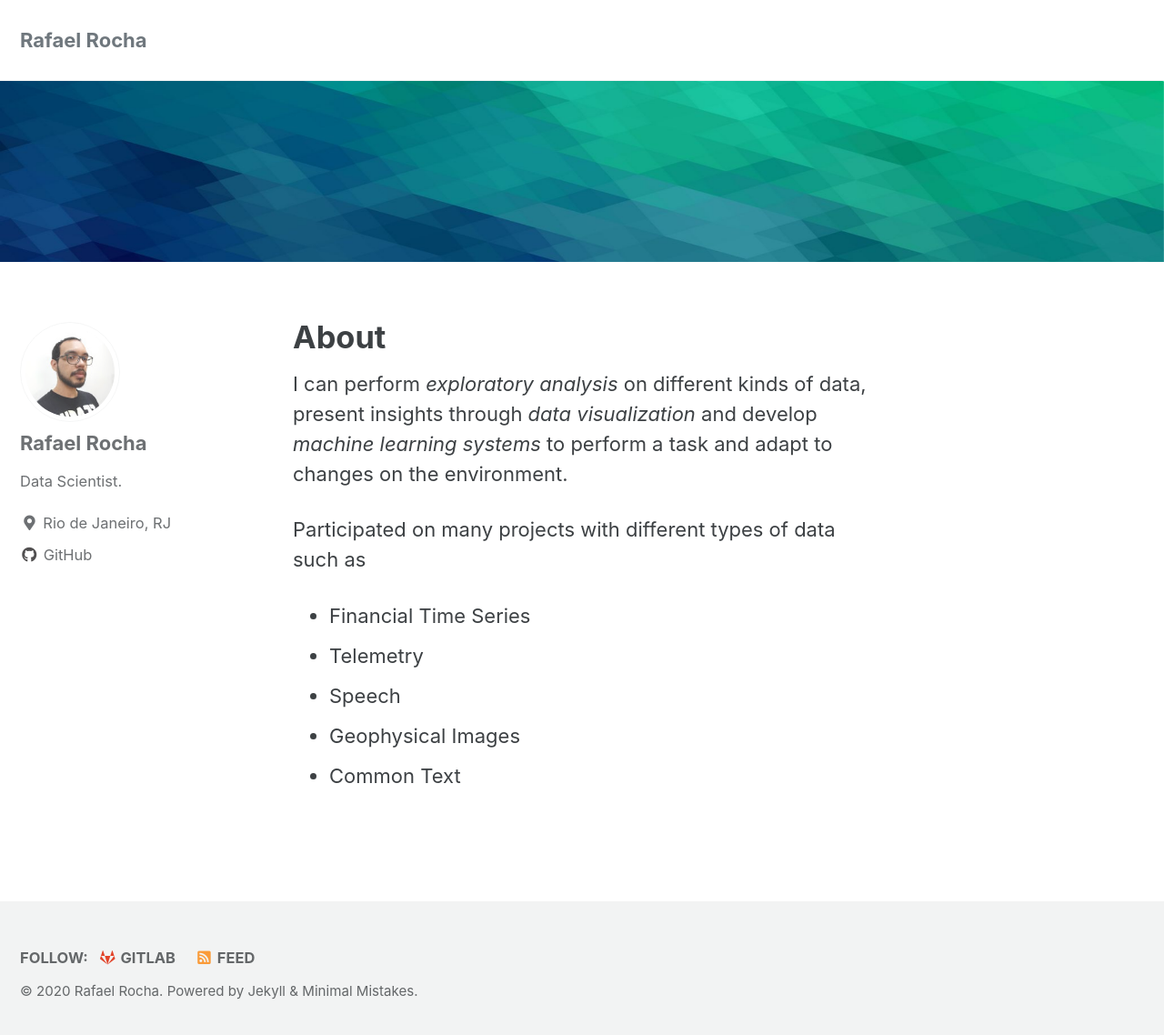
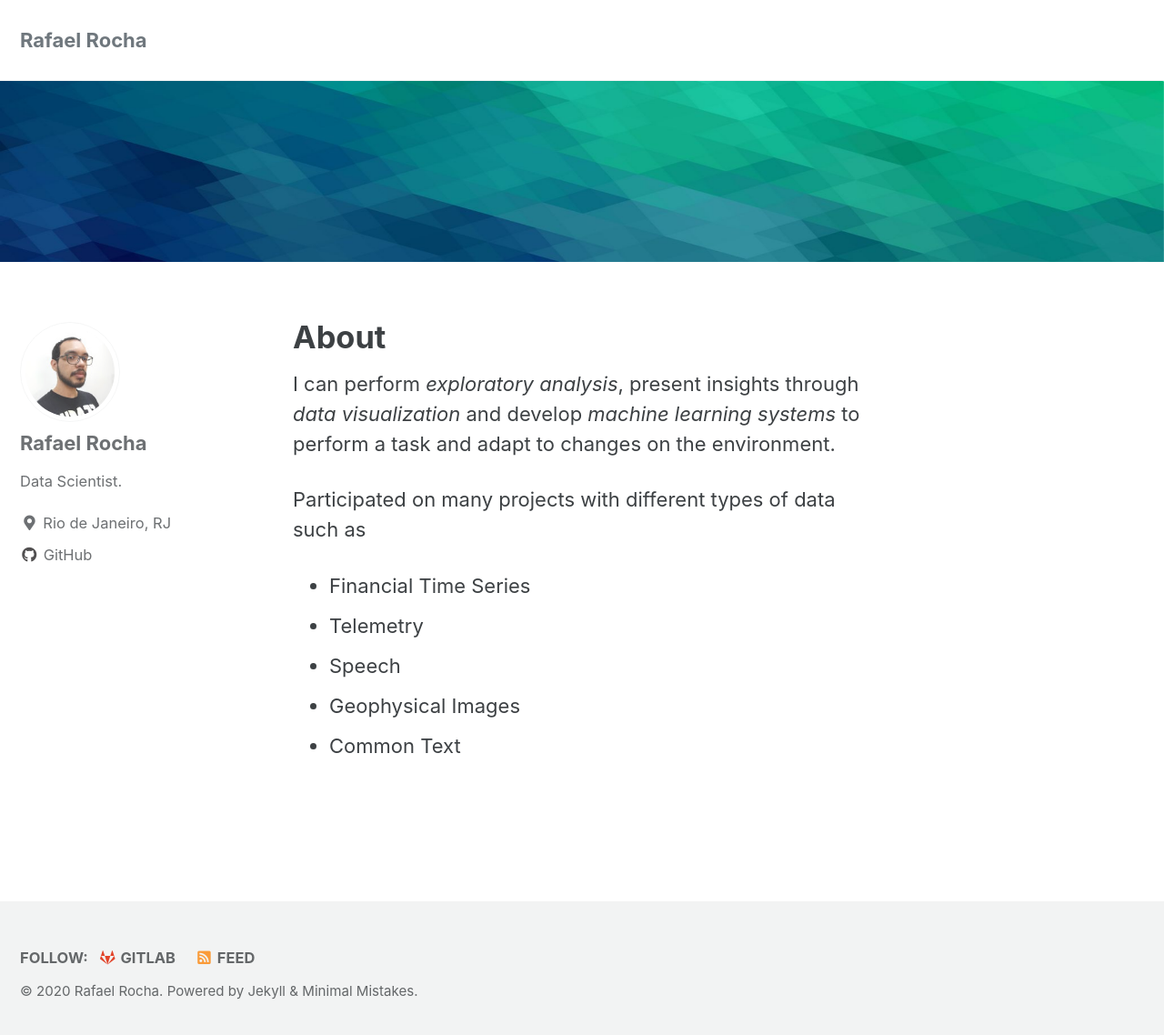
Before and after one commit to rocharhs/rocharhs.github.io, a Jekyll site: the page built from _pages/about.md, in a window 1280 px wide and 1146 px high. Shown: the top 1138 px of the window at 91% size. Built offline with Jekyll 4.4.1, drawn with Linux system fonts in a browser that asks for light colours; cached includes are drawn as plain includes.

Commit message:
small fix about description

```diff
--- a/_pages/about.md
+++ b/_pages/about.md
@@ -5,7 +5,7 @@ header:
     image: "/assets/images/header.jpg"
 ---
 
-I can perform *exploratory analysis* on different kinds of data, present insights through *data visualization* and develop *machine learning systems* to perform a task and adapt to changes on the environment.
+I can perform *exploratory analysis*, present insights through *data visualization* and develop *machine learning systems* to perform a task and adapt to changes on the environment.
 
 Participated on many projects with different types of data such as
   - Financial Time Series
```
